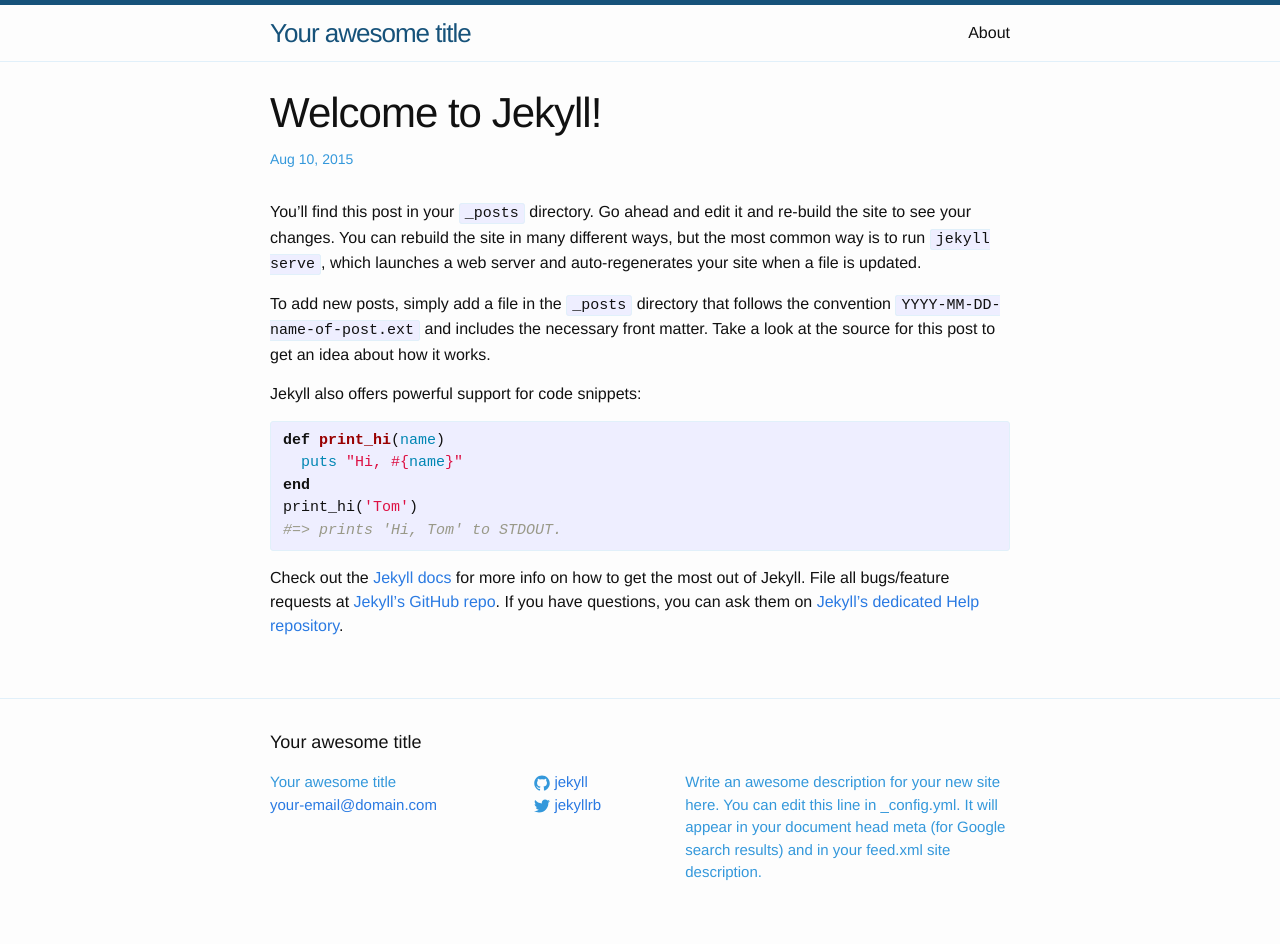
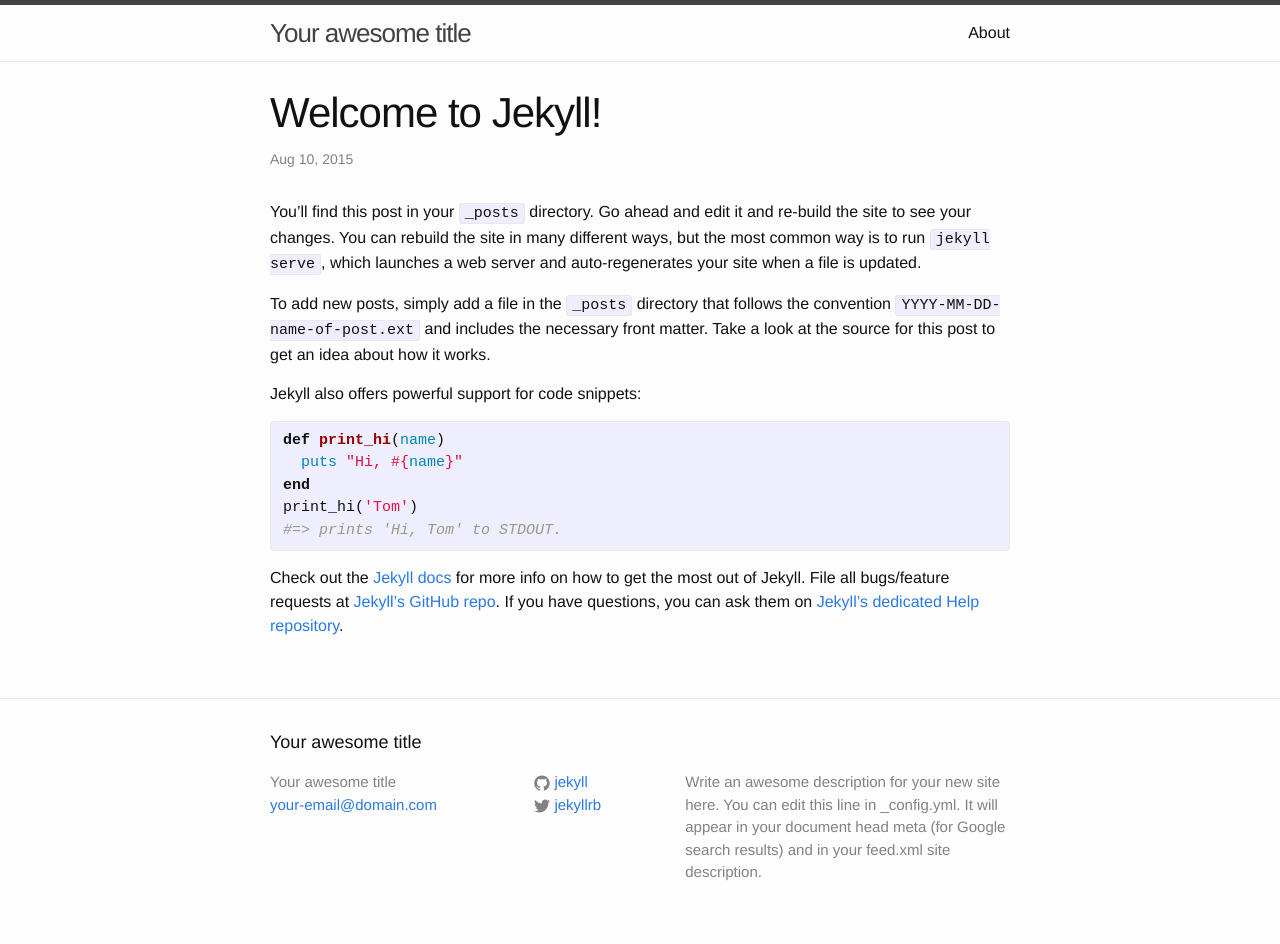
Before and after one commit to TeamArdent/homepage, a Jekyll site: the page built from _posts/2015-08-10-welcome-to-jekyll.markdown, in a window 1280 px wide. Built offline with Jekyll 4.4.1, drawn with Linux system fonts in a browser that asks for light colours.

Commit message:
레이아웃 수정

```diff
--- a/_layouts/post.html
+++ b/_layouts/post.html
@@ -12,4 +12,24 @@
 		{{ content }}
 	</article>
 
+	<footer>
+		{% assign post = page %}
+		{% if post.tags.size > 0 %}
+				{% capture tags_content %}Posted with {% if post.tags.size == 1 %}<i class="fa fa-tag"></i>{% else %}<i class="fa fa-tags"></i>{% endif %}: {% endcapture %}
+				{% for post_tag in post.tags %}
+						{% for data_tag in site.data.tags %}
+								{% if data_tag.slug == post_tag %}
+										{% assign tag = data_tag %}
+								{% endif %}
+						{% endfor %}
+						{% if tag %}
+								{% capture tags_content_temp %}{{ tags_content }}<a href="/blog/tag/{{ tag.slug }}/">{{ tag.name }}</a>{% if forloop.last == false %}, {% endif %}{% endcapture %}
+								{% assign tags_content = tags_content_temp %}
+						{% endif %}
+				{% endfor %}
+		{% else %}
+				{% assign tags_content = '' %}
+		{% endif %}
+	</footer>
+
 </div>
--- a/css/main.scss
+++ b/css/main.scss
@@ -17,7 +17,7 @@
 $background-color: #fdfdfd;
 $brand-color:      #2a7ae2;
 
-$grey-color:       #3498db;
+$grey-color:       #828282;
 $grey-color-light: lighten($grey-color, 40%);
 $grey-color-dark:  darken($grey-color, 25%);
 
```
Lines whose indentation alone changed are shown as unchanged.
